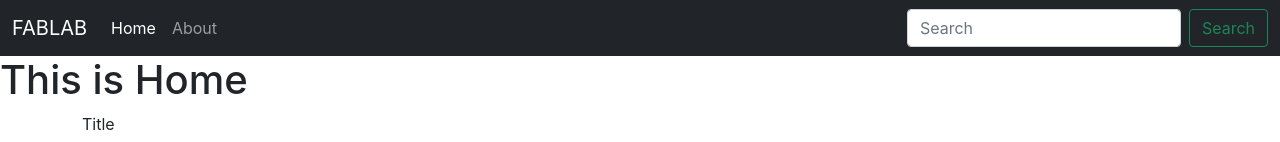
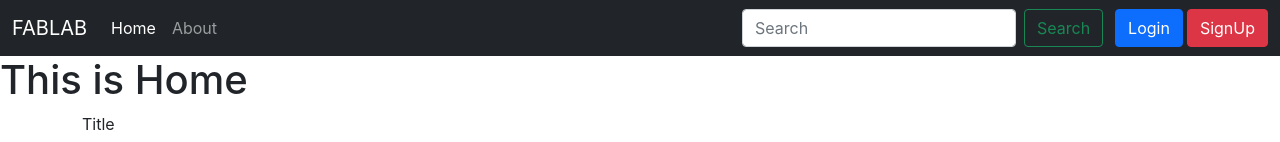
Before and after one commit to taparia11/Notebook, a React (Create React App) app in the folder notebook/: page / in a window 1280 px wide. Shown: the top 142 px of the page. Built offline with nearby package versions, Linux system fonts and the light colour scheme; no server answers.

Commit message:
buttons added login/signup

```diff
--- a/notebook/src/components/Navbar.js
+++ b/notebook/src/components/Navbar.js
@@ -25,10 +25,12 @@
           <Link className={`nav-link ${location.pathname==="/about"?"active":""}`} to="/about">About</Link>
         </li>
       </ul>
-      <form className="d-flex">
+      <form className="d-flex mx-2">
         <input className="form-control me-2" type="search" placeholder="Search" aria-label="Search"/>
         <button className="btn btn-outline-success" type="submit">Search</button>
       </form>
+      <Link className="btn btn-primary mx-1" to="/login" role="button">Login</Link>
+      <Link className="btn btn-danger " to="/signup" role="button">SignUp</Link>
     </div>
   </div>
 </nav>
```
